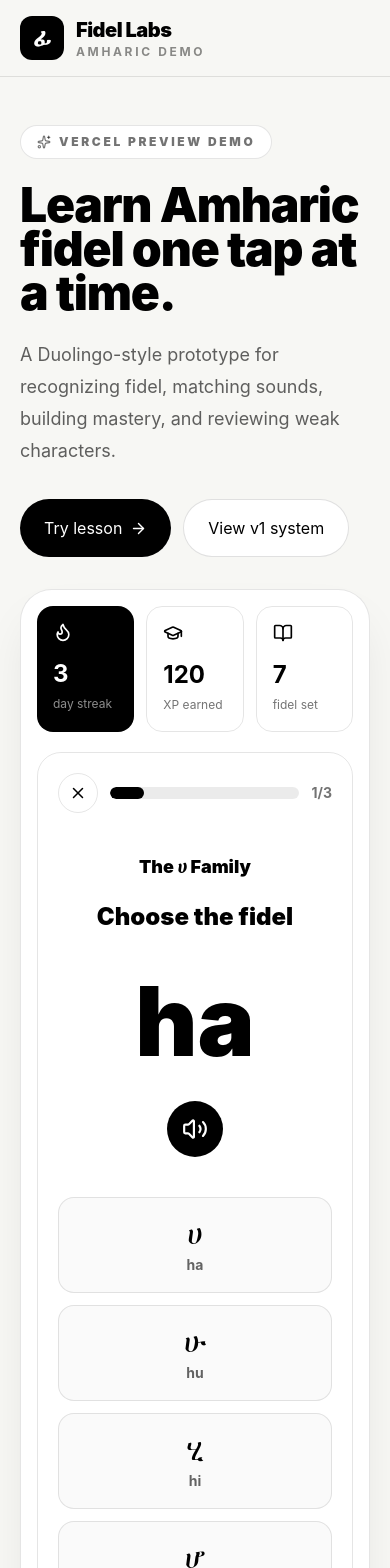
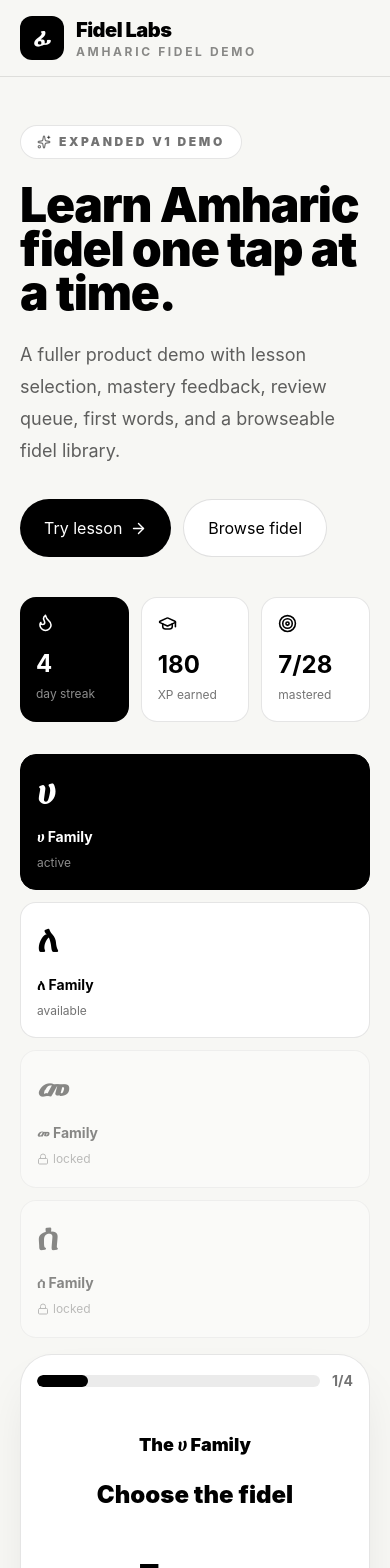
Before and after one commit to smba11/Fidel-Labs, a React (Vite) app: page / in a window 390 px wide. Shown: the top 1568 px of the page. Built offline with nearby package versions, Linux system fonts and the light colour scheme.

Commit message:
Expand Fidel Labs demo

```diff
--- a/src/App.tsx
+++ b/src/App.tsx
@@ -5,70 +5,199 @@
   Check,
   Flame,
   GraduationCap,
+  Library,
   Lock,
   RotateCcw,
   Sparkles,
+  Target,
   Volume2,
-  X,
 } from "lucide-react";
-import haLesson from "../content/lessons/fidel-ha-family.json";
 
-type Exercise = (typeof haLesson.exercises)[number];
 type AnswerState = "idle" | "correct" | "wrong";
+type LessonState = "done" | "active" | "available" | "locked";
+type Exercise = {
+  id: string;
+  promptType: "sound-to-fidel" | "fidel-to-sound";
+  prompt: string;
+  answer: string;
+  choices: string[];
+  tracks: string;
+};
+type Lesson = {
+  id: string;
+  title: string;
+  shortTitle: string;
+  state: LessonState;
+  glyph: string;
+  description: string;
+  items: { id: string; fidel: string; sound: string; note: string }[];
+};
 
-const lessons = [
-  { title: "Welcome", state: "done", glyph: "ፊ" },
-  { title: "ሀ Family", state: "active", glyph: "ሀ" },
-  { title: "ለ Family", state: "locked", glyph: "ለ" },
-  { title: "መ Family", state: "locked", glyph: "መ" },
-  { title: "First Words", state: "locked", glyph: "ሰ" },
+const lessons: Lesson[] = [
+  {
+    id: "ha",
+    title: "The ሀ Family",
+    shortTitle: "ሀ Family",
+    state: "active",
+    glyph: "ሀ",
+    description: "Start with the seven beginner forms in the ሀ family.",
+    items: [
+      { id: "ha-1", fidel: "ሀ", sound: "ha", note: "first order" },
+      { id: "ha-2", fidel: "ሁ", sound: "hu", note: "second order" },
+      { id: "ha-3", fidel: "ሂ", sound: "hi", note: "third order" },
+      { id: "ha-4", fidel: "ሃ", sound: "ha", note: "fourth order" },
+      { id: "ha-5", fidel: "ሄ", sound: "he", note: "fifth order" },
+      { id: "ha-6", fidel: "ህ", sound: "h", note: "sixth order" },
+      { id: "ha-7", fidel: "ሆ", sound: "ho", note: "seventh order" },
+    ],
+  },
+  {
+    id: "le",
+    title: "The ለ Family",
+    shortTitle: "ለ Family",
+    state: "available",
+    glyph: "ለ",
+    description: "Learn the L-family and compare its rhythm to ሀ.",
+    items: [
+      { id: "le-1", fidel: "ለ", sound: "le", note: "base shape" },
+      { id: "le-2", fidel: "ሉ", sound: "lu", note: "rounded vowel" },
+      { id: "le-3", fidel: "ሊ", sound: "li", note: "high vowel" },
+      { id: "le-4", fidel: "ላ", sound: "la", note: "open vowel" },
+      { id: "le-5", fidel: "ሌ", sound: "le", note: "long e" },
+      { id: "le-6", fidel: "ል", sound: "l", note: "closed form" },
+      { id: "le-7", fidel: "ሎ", sound: "lo", note: "round ending" },
+    ],
+  },
+  {
+    id: "me",
+    title: "The መ Family",
+    shortTitle: "መ Family",
+    state: "locked",
+    glyph: "መ",
+    description: "Add the M-family after the first two sets are familiar.",
+    items: [
+      { id: "me-1", fidel: "መ", sound: "me", note: "base shape" },
+      { id: "me-2", fidel: "ሙ", sound: "mu", note: "rounded vowel" },
+      { id: "me-3", fidel: "ሚ", sound: "mi", note: "high vowel" },
+      { id: "me-4", fidel: "ማ", sound: "ma", note: "open vowel" },
+      { id: "me-5", fidel: "ሜ", sound: "me", note: "long e" },
+      { id: "me-6", fidel: "ም", sound: "m", note: "closed form" },
+      { id: "me-7", fidel: "ሞ", sound: "mo", note: "round ending" },
+    ],
+  },
+  {
+    id: "se",
+    title: "The ሰ Family",
+    shortTitle: "ሰ Family",
+    state: "locked",
+    glyph: "ሰ",
+    description: "A high-utility family for first words like ሰላም.",
+    items: [
+      { id: "se-1", fidel: "ሰ", sound: "se", note: "base shape" },
+      { id: "se-2", fidel: "ሱ", sound: "su", note: "rounded vowel" },
+      { id: "se-3", fidel: "ሲ", sound: "si", note: "high vowel" },
+      { id: "se-4", fidel: "ሳ", sound: "sa", note: "open vowel" },
+      { id: "se-5", fidel: "ሴ", sound: "se", note: "long e" },
+      { id: "se-6", fidel: "ስ", sound: "s", note: "closed form" },
+      { id: "se-7", fidel: "ሶ", sound: "so", note: "round ending" },
+    ],
+  },
 ];
 
-const reviewItems = [
-  { glyph: "ሃ", sound: "ha", note: "looks close to ሀ" },
-  { glyph: "ህ", sound: "h", note: "sixth order" },
-  { glyph: "ሆ", sound: "ho", note: "round ending" },
+const words = [
+  { amharic: "ሰላም", romanization: "selam", meaning: "hello / peace", status: "preview" },
+  { amharic: "ማር", romanization: "mar", meaning: "honey", status: "locked" },
+  { amharic: "ልብ", romanization: "lib", meaning: "heart", status: "locked" },
 ];
 
-function getPrompt(exercise: Exercise) {
-  if (exercise.type === "choose_sound_from_fidel") return exercise.prompt?.fidel ?? "ሀ";
-  if (exercise.type === "choose_fidel_from_sound") return exercise.prompt?.romanization ?? "ha";
-  return "ሀ";
-}
+function makeExercises(lesson: Lesson): Exercise[] {
+  const symbols = lesson.items.map((item) => item.fidel);
+  const sounds = lesson.items.map((item) => item.sound);
+  const first = lesson.items[0];
+  const second = lesson.items[1];
+  const third = lesson.items[2];
+  const last = lesson.items[6];
 
-function getPromptLabel(exercise: Exercise) {
-  return exercise.type === "choose_sound_from_fidel" ? "Choose the sound" : "Choose the fidel";
-}
-
-function isCorrect(exercise: Exercise, choice: string) {
-  return String(exercise.answer) === choice;
+  return [
+    {
+      id: `${lesson.id}-sound-1`,
+      promptType: "sound-to-fidel",
+      prompt: first.sound,
+      answer: first.fidel,
+      choices: symbols.slice(0, 4),
+      tracks: first.id,
+    },
+    {
+      id: `${lesson.id}-fidel-2`,
+      promptType: "fidel-to-sound",
+      prompt: second.fidel,
+      answer: second.sound,
+      choices: [...new Set([first.sound, second.sound, third.sound, last.sound])],
+      tracks: second.id,
+    },
+    {
+      id: `${lesson.id}-sound-last`,
+      promptType: "sound-to-fidel",
+      prompt: last.sound,
+      answer: last.fidel,
+      choices: [lesson.items[3].fidel, lesson.items[4].fidel, lesson.items[5].fidel, last.fidel],
+      tracks: last.id,
+    },
+    {
+      id: `${lesson.id}-fidel-3`,
+      promptType: "fidel-to-sound",
+      prompt: third.fidel,
+      answer: third.sound,
+      choices: sounds.slice(0, 4),
+      tracks: third.id,
+    },
+  ];
 }
 
 export function App() {
-  const exercises = useMemo(
-    () => haLesson.exercises.filter((exercise) => exercise.type !== "match_pairs"),
-    [],
-  );
+  const [activeLessonId, setActiveLessonId] = useState("ha");
   const [exerciseIndex, setExerciseIndex] = useState(0);
   const [answerState, setAnswerState] = useState<AnswerState>("idle");
   const [selected, setSelected] = useState<string | null>(null);
-  const [xp, setXp] = useState(120);
-  const [streak, setStreak] = useState(3);
+  const [xp, setXp] = useState(180);
+  const [streak, setStreak] = useState(4);
+  const [completedLessons, setCompletedLessons] = useState<string[]>([]);
+  const [reviewQueue, setReviewQueue] = useState(["ha-4", "ha-6", "ha-7"]);
+
+  const activeLesson = lessons.find((lesson) => lesson.id === activeLessonId) ?? lessons[0];
+  const exercises = useMemo(() => makeExercises(activeLesson), [activeLesson]);
   const activeExercise = exercises[exerciseIndex] ?? exercises[0];
+  const activeItem = activeLesson.items.find((item) => item.id === activeExercise.tracks);
   const progress = ((exerciseIndex + (answerState === "correct" ? 1 : 0)) / exercises.length) * 100;
+  const allItems = lessons.flatMap((lesson) => lesson.items.map((item) => ({ ...item, family: lesson.shortTitle })));
+  const masteredCount = allItems.filter((item) => completedLessons.includes(item.id.split("-")[0]) || item.id.startsWith("ha")).length;
+
+  function chooseLesson(lesson: Lesson) {
+    if (lesson.state === "locked") return;
+    setActiveLessonId(lesson.id);
+    setExerciseIndex(0);
+    setSelected(null);
+    setAnswerState("idle");
+  }
 
   function choose(choice: string) {
     if (answerState !== "idle") return;
-    const correct = isCorrect(activeExercise, choice);
+    const correct = activeExercise.answer === choice;
     setSelected(choice);
     setAnswerState(correct ? "correct" : "wrong");
-    if (correct) setXp((value) => value + 5);
+    if (correct) {
+      setXp((value) => value + 5);
+      setReviewQueue((items) => items.filter((id) => id !== activeExercise.tracks));
+    } else {
+      setReviewQueue((items) => [activeExercise.tracks, ...items.filter((id) => id !== activeExercise.tracks)].slice(0, 8));
+    }
   }
 
   function next() {
     if (exerciseIndex === exercises.length - 1) {
       setExerciseIndex(0);
       setStreak((value) => value + 1);
+      setCompletedLessons((ids) => [...new Set([...ids, activeLesson.id])]);
     } else {
       setExerciseIndex((value) => value + 1);
     }
@@ -87,7 +216,7 @@
             <span>
               <strong className="block text-xl font-black tracking-tight">Fidel Labs</strong>
               <small className="block text-xs font-bold uppercase tracking-[0.22em] text-black/45">
-                Amharic demo
+                Amharic fidel demo
               </small>
             </span>
           </a>
@@ -96,24 +225,30 @@
             <a className="rounded-full border border-black/10 px-4 py-2 text-sm font-bold" href="#lesson">
               Lesson
             </a>
-            <a className="rounded-full border border-black/10 px-4 py-2 text-sm font-bold" href="#system">
-              System
+            <a className="rounded-full border border-black/10 px-4 py-2 text-sm font-bold" href="#library">
+              Library
+            </a>
+            <a className="rounded-full border border-black/10 px-4 py-2 text-sm font-bold" href="#roadmap">
+              Roadmap
             </a>
           </nav>
         </div>
       </header>
 
-      <section id="top" className="mx-auto grid min-h-[calc(100vh-78px)] max-w-7xl items-center gap-8 px-5 py-12 md:grid-cols-[0.9fr_1.1fr] md:px-8">
+      <section
+        id="top"
+        className="mx-auto grid min-h-[calc(100vh-78px)] max-w-7xl items-center gap-8 px-5 py-12 md:grid-cols-[0.82fr_1.18fr] md:px-8"
+      >
         <div>
           <p className="inline-flex items-center gap-2 rounded-full border border-black/10 bg-white px-4 py-2 text-xs font-black uppercase tracking-[0.22em] text-black/55">
             <Sparkles size={14} />
-            Vercel preview demo
+            Expanded v1 demo
           </p>
           <h1 className="mt-6 max-w-3xl text-5xl font-black leading-[0.92] tracking-tight md:text-7xl">
             Learn Amharic fidel one tap at a time.
           </h1>
           <p className="mt-6 max-w-xl text-lg leading-8 text-black/62">
-            A Duolingo-style prototype for recognizing fidel, matching sounds, building mastery, and reviewing weak characters.
+            A fuller product demo with lesson selection, mastery feedback, review queue, first words, and a browseable fidel library.
           </p>
           <div className="mt-8 flex flex-wrap gap-3">
             <a
@@ -123,65 +258,243 @@
               Try lesson <ArrowRight size={17} />
             </a>
             <a
-              href="#system"
+              href="#library"
               className="inline-flex items-center gap-2 rounded-full border border-black/12 bg-white px-6 py-4 text-sm font-black"
             >
-              View v1 system
+              Browse fidel
             </a>
+          </div>
+
+          <div className="mt-10 grid max-w-xl grid-cols-3 gap-3">
+            <Metric icon={<Flame size={19} />} label="day streak" value={streak} dark />
+            <Metric icon={<GraduationCap size={19} />} label="XP earned" value={xp} />
+            <Metric icon={<Target size={19} />} label="mastered" value={`${masteredCount}/${allItems.length}`} />
           </div>
         </div>
 
-        <section id="lesson" className="rounded-[2rem] border border-black/10 bg-white p-4 shadow-2xl shadow-black/10 md:p-6">
-          <div className="mb-5 grid grid-cols-3 gap-3">
-            <div className="rounded-2xl bg-black p-4 text-white">
-              <Flame size={20} />
-              <strong className="mt-4 block text-2xl">{streak}</strong>
-              <span className="text-xs text-white/55">day streak</span>
+        <section id="lesson" className="grid gap-4">
+          <div className="grid gap-3 sm:grid-cols-5">
+            {lessons.map((lesson) => {
+              const locked = lesson.state === "locked";
+              const active = activeLesson.id === lesson.id;
+              return (
+                <button
+                  key={lesson.id}
+                  onClick={() => chooseLesson(lesson)}
+                  className={[
+                    "rounded-2xl border p-4 text-left transition",
+                    active ? "border-black bg-black text-white" : "border-black/10 bg-white hover:-translate-y-0.5",
+                    locked ? "cursor-not-allowed opacity-45 hover:translate-y-0" : "",
+                  ].join(" ")}
+                >
+                  <span className="font-[var(--ethiopic)] text-4xl font-black">{lesson.glyph}</span>
+                  <strong className="mt-4 block text-sm">{lesson.shortTitle}</strong>
+                  <span className="mt-2 inline-flex items-center gap-1 text-xs opacity-55">
+                    {locked && <Lock size={12} />}
+                    {completedLessons.includes(lesson.id) ? "done" : lesson.state}
+                  </span>
+                </button>
+              );
+            })}
           </div>
-            <div className="rounded-2xl border border-black/10 p-4">
-              <GraduationCap size={20} />
-              <strong className="mt-4 block text-2xl">{xp}</strong>
-              <span className="text-xs text-black/55">XP earned</span>
+
+          <div className="grid gap-4 lg:grid-cols-[1fr_280px]">
+            <LessonRunner
+              activeExercise={activeExercise}
+              activeItem={activeItem}
+              answerState={answerState}
+              exerciseIndex={exerciseIndex}
+              exercisesLength={exercises.length}
+              lesson={activeLesson}
+              onChoose={choose}
+              onNext={next}
+              progress={progress}
+              selected={selected}
+            />
+
+            <aside className="grid gap-4">
+              <Panel title="Review queue" eyebrow={`${reviewQueue.length} weak items`}>
+                <div className="grid gap-2">
+                  {reviewQueue.slice(0, 4).map((id) => {
+                    const item = allItems.find((entry) => entry.id === id);
+                    if (!item) return null;
+                    return (
+                      <div key={id} className="rounded-2xl border border-black/10 bg-[#fafafa] p-3">
+                        <span className="font-[var(--ethiopic)] text-3xl font-black">{item.fidel}</span>
+                        <strong className="ml-3">{item.sound}</strong>
+                        <p className="mt-1 text-xs text-black/50">{item.note}</p>
                       </div>
-            <div className="rounded-2xl border border-black/10 p-4">
-              <BookOpen size={20} />
-              <strong className="mt-4 block text-2xl">7</strong>
-              <span className="text-xs text-black/55">fidel set</span>
+                    );
+                  })}
+                </div>
+              </Panel>
+
+              <Panel title="First words" eyebrow="preview">
+                <div className="grid gap-2">
+                  {words.map((word) => (
+                    <div key={word.amharic} className="rounded-2xl border border-black/10 p-3">
+                      <span className="font-[var(--ethiopic)] text-2xl font-black">{word.amharic}</span>
+                      <strong className="ml-3 text-sm">{word.romanization}</strong>
+                      <p className="mt-1 text-xs text-black/50">{word.meaning}</p>
+                    </div>
+                  ))}
+                </div>
+              </Panel>
+            </aside>
+          </div>
+        </section>
+      </section>
+
+      <section id="library" className="border-t border-black/10 bg-white px-5 py-20 md:px-8">
+        <div className="mx-auto max-w-7xl">
+          <div className="flex flex-col gap-4 md:flex-row md:items-end md:justify-between">
+            <div>
+              <p className="inline-flex items-center gap-2 text-xs font-black uppercase tracking-[0.3em] text-black/38">
+                <Library size={15} />
+                Character library
+              </p>
+              <h2 className="mt-4 text-4xl font-black tracking-tight md:text-6xl">Fidel grid by family.</h2>
+            </div>
+            <p className="max-w-md text-sm leading-6 text-black/55">
+              The production version can use this as a searchable reference with audio, examples, and handwriting practice.
+            </p>
+          </div>
+
+          <div className="mt-10 grid gap-4 md:grid-cols-2">
+            {lessons.map((lesson) => (
+              <article key={lesson.id} className="rounded-[1.5rem] border border-black/10 bg-[#f7f7f4] p-5">
+                <div className="mb-5 flex items-center justify-between">
+                  <div>
+                    <h3 className="font-[var(--ethiopic)] text-3xl font-black">{lesson.title}</h3>
+                    <p className="mt-1 text-sm text-black/55">{lesson.description}</p>
+                  </div>
+                  {lesson.state === "locked" && <Lock className="text-black/30" size={20} />}
+                </div>
+                <div className="grid grid-cols-7 gap-2">
+                  {lesson.items.map((item) => (
+                    <button key={item.id} className="rounded-2xl border border-black/10 bg-white p-3 text-center transition hover:border-black">
+                      <span className="block font-[var(--ethiopic)] text-3xl font-black">{item.fidel}</span>
+                      <span className="mt-1 block text-xs font-bold text-black/45">{item.sound}</span>
+                    </button>
+                  ))}
+                </div>
+              </article>
+            ))}
           </div>
         </div>
+      </section>
 
-          <article className="rounded-[1.5rem] border border-black/10 p-5">
+      <section id="roadmap" className="bg-black px-5 py-20 text-white md:px-8">
+        <div className="mx-auto grid max-w-7xl gap-8 md:grid-cols-[0.8fr_1.2fr]">
+          <div>
+            <p className="text-xs font-black uppercase tracking-[0.3em] text-white/38">what comes next</p>
+            <h2 className="mt-4 text-4xl font-black tracking-tight md:text-6xl">Enough shape to build from.</h2>
+          </div>
+          <div className="grid gap-4 md:grid-cols-2">
+            {[
+              ["Audio pass", "Record native speaker clips for every fidel and first word."],
+              ["Progress storage", "Save XP, streak, mastery, and review timing locally first."],
+              ["More exercises", "Add match pairs, build word, and handwriting practice."],
+              ["Auth later", "Sync progress with Supabase after the local loop feels strong."],
+            ].map(([title, copy]) => (
+              <div key={title} className="rounded-3xl border border-white/10 bg-white/5 p-6">
+                <strong className="text-xl">{title}</strong>
+                <p className="mt-3 text-sm leading-6 text-white/55">{copy}</p>
+              </div>
+            ))}
+          </div>
+        </div>
+      </section>
+    </main>
+  );
+}
+
+function Metric({
+  dark,
+  icon,
+  label,
+  value,
+}: {
+  dark?: boolean;
+  icon: React.ReactNode;
+  label: string;
+  value: number | string;
+}) {
+  return (
+    <div className={["rounded-2xl p-4", dark ? "bg-black text-white" : "border border-black/10 bg-white"].join(" ")}>
+      {icon}
+      <strong className="mt-4 block text-2xl">{value}</strong>
+      <span className={["text-xs", dark ? "text-white/55" : "text-black/55"].join(" ")}>{label}</span>
+    </div>
+  );
+}
+
+function Panel({ children, eyebrow, title }: { children: React.ReactNode; eyebrow: string; title: string }) {
+  return (
+    <article className="rounded-[1.5rem] border border-black/10 bg-white p-5">
+      <p className="text-xs font-black uppercase tracking-[0.22em] text-black/35">{eyebrow}</p>
+      <h3 className="mt-2 text-xl font-black">{title}</h3>
+      <div className="mt-4">{children}</div>
+    </article>
+  );
+}
+
+function LessonRunner({
+  activeExercise,
+  activeItem,
+  answerState,
+  exerciseIndex,
+  exercisesLength,
+  lesson,
+  onChoose,
+  onNext,
+  progress,
+  selected,
+}: {
+  activeExercise: Exercise;
+  activeItem?: Lesson["items"][number];
+  answerState: AnswerState;
+  exerciseIndex: number;
+  exercisesLength: number;
+  lesson: Lesson;
+  onChoose: (choice: string) => void;
+  onNext: () => void;
+  progress: number;
+  selected: string | null;
+}) {
+  return (
+    <article className="rounded-[2rem] border border-black/10 bg-white p-4 shadow-2xl shadow-black/10 md:p-6">
       <div className="flex items-center gap-3">
-              <button className="grid size-10 place-items-center rounded-full border border-black/10" aria-label="Close lesson">
-                <X size={18} />
-              </button>
         <div className="h-3 flex-1 overflow-hidden rounded-full bg-black/8">
           <span className="block h-full rounded-full bg-black transition-all" style={{ width: `${Math.max(18, progress)}%` }} />
         </div>
         <span className="text-sm font-bold text-black/55">
-                {exerciseIndex + 1}/{exercises.length}
+          {exerciseIndex + 1}/{exercisesLength}
         </span>
       </div>
 
       <div className="py-10 text-center">
-              <p className="font-[var(--ethiopic)] text-lg font-black">{haLesson.title}</p>
-              <h2 className="mt-5 text-2xl font-black">{getPromptLabel(activeExercise)}</h2>
+        <p className="font-[var(--ethiopic)] text-lg font-black">{lesson.title}</p>
+        <h2 className="mt-5 text-2xl font-black">
+          {activeExercise.promptType === "fidel-to-sound" ? "Choose the sound" : "Choose the fidel"}
+        </h2>
         <div className="mt-6 grid min-h-32 place-items-center font-[var(--ethiopic)] text-8xl font-black">
-                {getPrompt(activeExercise)}
+          {activeExercise.prompt}
         </div>
         <button className="mx-auto mt-4 grid size-14 place-items-center rounded-full bg-black text-white" aria-label="Play sound">
           <Volume2 size={26} />
         </button>
+        {activeItem && <p className="mt-4 text-sm font-bold text-black/45">{activeItem.note}</p>}
       </div>
 
       <div className="grid gap-3 sm:grid-cols-2">
-              {activeExercise.choices?.map((choice) => {
-                const correct = answerState !== "idle" && isCorrect(activeExercise, choice);
+        {activeExercise.choices.map((choice) => {
+          const correct = answerState !== "idle" && activeExercise.answer === choice;
           const wrong = selected === choice && answerState === "wrong";
           return (
             <button
               key={choice}
-                    onClick={() => choose(choice)}
+              onClick={() => onChoose(choice)}
               className={[
                 "min-h-24 rounded-2xl border p-4 text-center transition hover:-translate-y-0.5",
                 correct ? "border-black bg-black text-white" : "",
@@ -190,11 +503,6 @@
               ].join(" ")}
             >
               <strong className="block font-[var(--ethiopic)] text-3xl">{choice}</strong>
-                    <span className="mt-1 block text-sm font-bold opacity-60">
-                      {choice.length === 1
-                        ? haLesson.teaches.find((item) => item.fidel === choice)?.romanization
-                        : choice}
-                    </span>
             </button>
           );
         })}
@@ -207,49 +515,14 @@
           {answerState === "wrong" && "Almost. Added to review."}
         </p>
         <button
-                onClick={answerState === "idle" ? undefined : next}
+          onClick={answerState === "idle" ? undefined : onNext}
           className="inline-flex min-h-12 items-center justify-center gap-2 rounded-full bg-black px-6 text-sm font-black text-white disabled:opacity-35"
           disabled={answerState === "idle"}
         >
-                {exerciseIndex === exercises.length - 1 ? <RotateCcw size={17} /> : <Check size={17} />}
-                {exerciseIndex === exercises.length - 1 ? "Restart" : "Continue"}
+          {exerciseIndex === exercisesLength - 1 ? <RotateCcw size={17} /> : <Check size={17} />}
+          {exerciseIndex === exercisesLength - 1 ? "Finish" : "Continue"}
         </button>
       </div>
     </article>
-        </section>
-      </section>
-
-      <section id="system" className="border-t border-black/10 bg-black px-5 py-20 text-white md:px-8">
-        <div className="mx-auto grid max-w-7xl gap-8 md:grid-cols-[0.8fr_1.2fr]">
-          <div>
-            <p className="text-xs font-black uppercase tracking-[0.3em] text-white/38">v1 demo system</p>
-            <h2 className="mt-4 text-4xl font-black tracking-tight md:text-6xl">Small loop, real learning spine.</h2>
-          </div>
-          <div className="grid gap-4">
-            <div className="grid gap-3 sm:grid-cols-5">
-              {lessons.map((lesson) => (
-                <div key={lesson.title} className="rounded-2xl border border-white/10 bg-white/5 p-4">
-                  <span className="font-[var(--ethiopic)] text-4xl font-black">{lesson.glyph}</span>
-                  <strong className="mt-5 block text-sm">{lesson.title}</strong>
-                  <span className="mt-2 inline-flex items-center gap-1 text-xs text-white/45">
-                    {lesson.state === "locked" && <Lock size={12} />}
-                    {lesson.state}
-                  </span>
-                </div>
-              ))}
-            </div>
-            <div className="grid gap-4 md:grid-cols-3">
-              {reviewItems.map((item) => (
-                <div key={item.glyph} className="rounded-2xl border border-white/10 bg-white p-5 text-black">
-                  <span className="font-[var(--ethiopic)] text-5xl font-black">{item.glyph}</span>
-                  <strong className="mt-4 block">{item.sound}</strong>
-                  <p className="mt-2 text-sm text-black/55">{item.note}</p>
-                </div>
-              ))}
-            </div>
-          </div>
-        </div>
-      </section>
-    </main>
   );
 }
```
Lines whose indentation alone changed are shown as unchanged.
